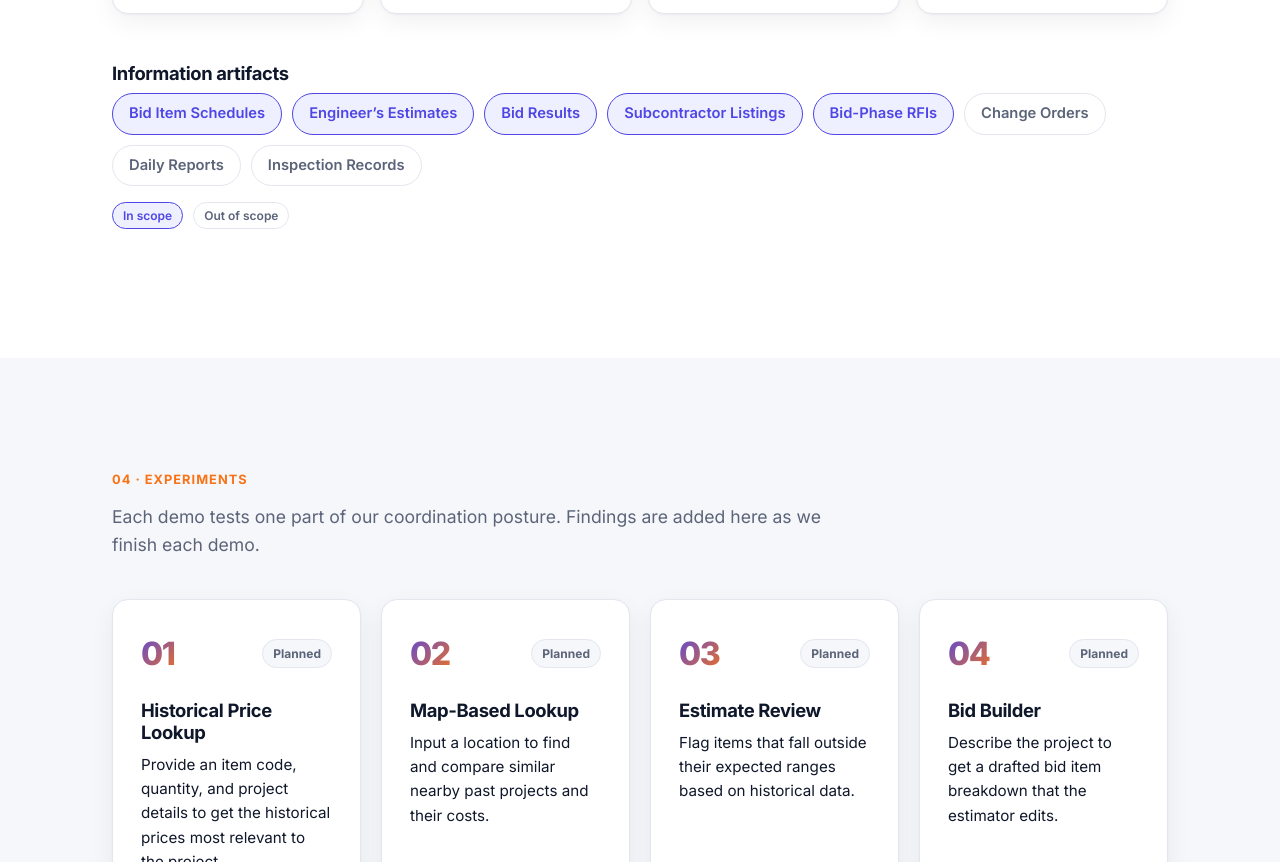
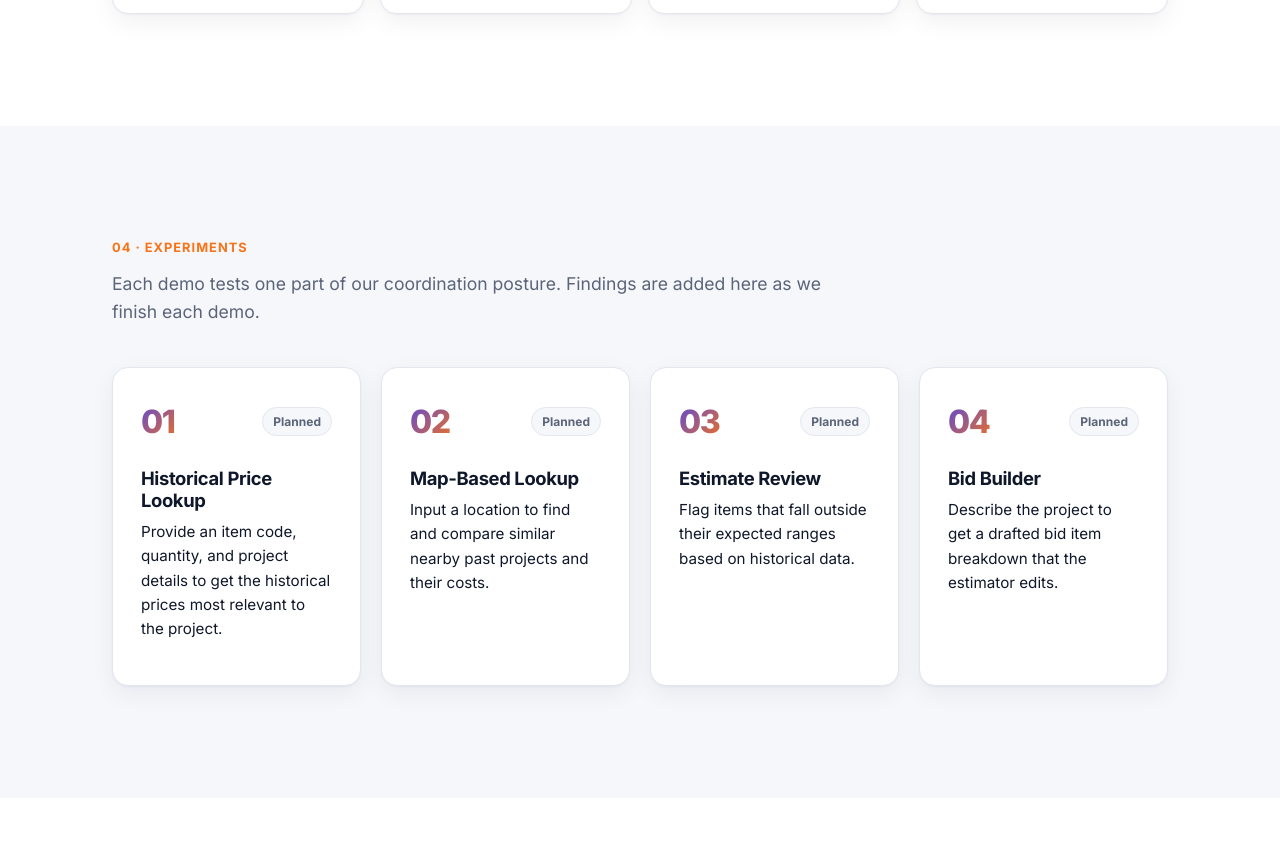
Before and after one commit to calchen11/info492-capstone, a plain HTML site: page index.html in a window 1280 px wide. Shown: the part 3772-4634 px from the top of the page. Drawn offline with Linux system fonts and the light colour scheme.

Commit message:
Remove information artifacts section from coordination posture
Drop the artifacts heading, chips, and legend from the page, the code
that rendered them, and the artifacts list in the content file.

```diff
--- a/index.html
+++ b/index.html
@@ -83,9 +83,6 @@
           <p class="section-label">03 · Coordination Posture</p>
           <p class="lead" data-bind="posture.intro"></p>
           <div class="parties" id="parties"></div>
-          <h3 class="sub-heading">Information artifacts</h3>
-          <div class="chips" id="artifacts"></div>
-          <p class="chip-legend"><span class="chip in">In scope</span><span class="chip">Out of scope</span></p>
         </div>
       </section>
 
--- a/js/content.js
+++ b/js/content.js
@@ -78,17 +78,6 @@ window.SITE_CONTENT = {
         role: "Publishes the bid items, quantities, and engineer’s estimate.",
       },
     ],
-    // Set inScope to true for the artifacts your team is working with.
-    artifacts: [
-      { name: "Bid Item Schedules", inScope: true },
-      { name: "Engineer’s Estimates", inScope: true },
-      { name: "Bid Results", inScope: true },
-      { name: "Subcontractor Listings", inScope: true },
-      { name: "Bid-Phase RFIs", inScope: true },
-      { name: "Change Orders", inScope: false },
-      { name: "Daily Reports", inScope: false },
-      { name: "Inspection Records", inScope: false },
-    ],
   },
 
   // The four demos. status: "planned" | "in-progress" | "complete"
--- a/js/main.js
+++ b/js/main.js
@@ -77,12 +77,6 @@
     card.appendChild(el("h3", "", p.name));
     card.appendChild(el("p", "", p.role));
     parties.appendChild(card);
-  });
-
-  // Artifacts
-  const chips = document.getElementById("artifacts");
-  C.posture.artifacts.forEach((a) => {
-    chips.appendChild(el("span", "chip" + (a.inScope ? " in" : ""), a.name));
   });
 
   // Demos
```
